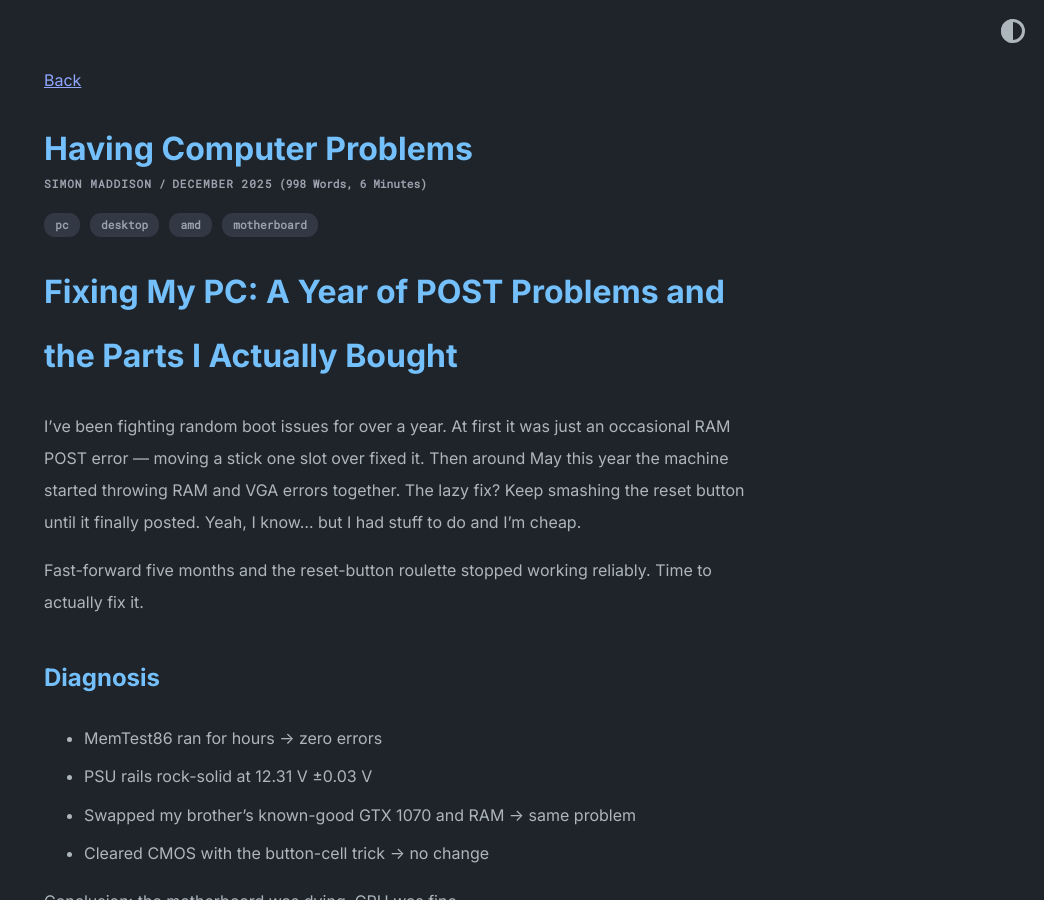
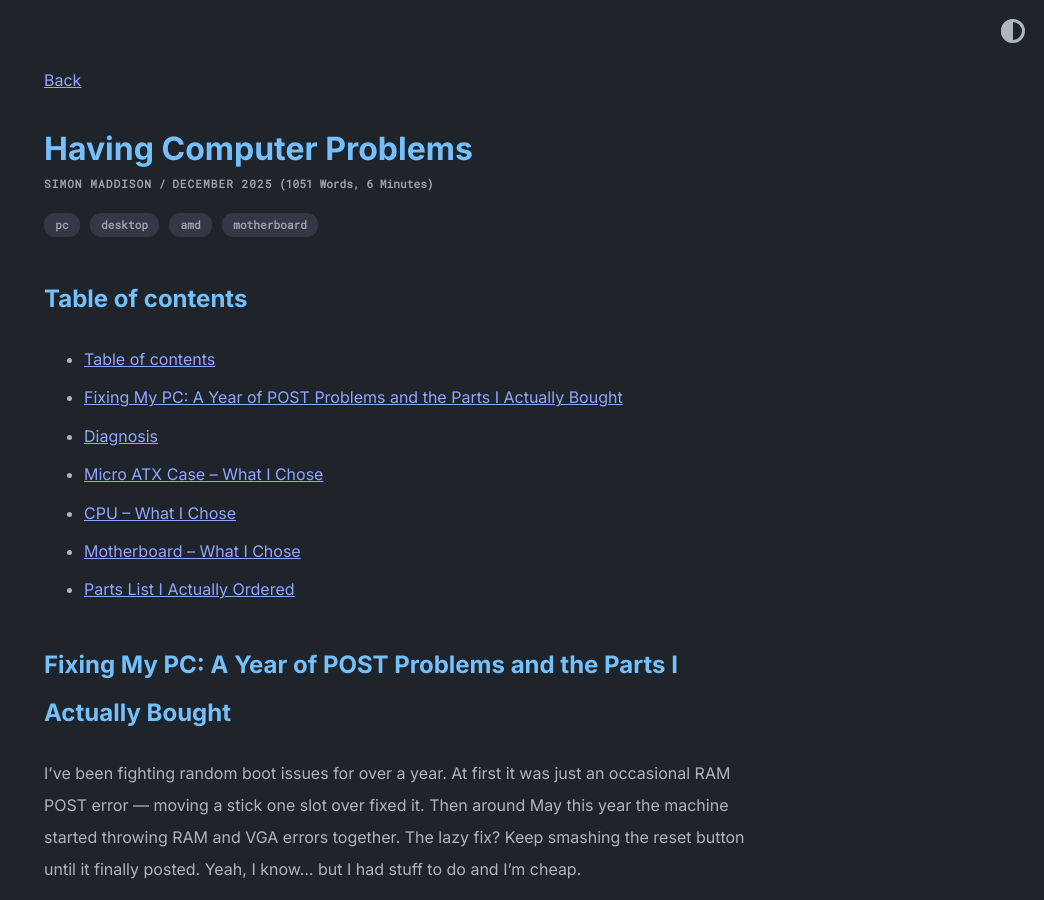
Before and after one commit to Cimos/cimos.github.io, a Jekyll site: the page built from _posts/2025-12-03-computer-problems.md, in a window 1280 px wide and 900 px high. Shown: the whole window, without its empty margins (236-1280 px from the left). Built offline with Jekyll 4.4.1, drawn with Linux system fonts in a browser that asks for light colours.

Commit message:
Add table of contents

```diff
--- a/_posts/2025-12-03-computer-problems.md
+++ b/_posts/2025-12-03-computer-problems.md
@@ -6,13 +6,23 @@ date:   2025-12-04
 tags: [pc,desktop,amd,motherboard]
 ---
 
-# Fixing My PC: A Year of POST Problems and the Parts I Actually Bought
+## Table of contents
+
+- [Table of contents](#table-of-contents)
+- [Fixing My PC: A Year of POST Problems and the Parts I Actually Bought](#fixing-my-pc-a-year-of-post-problems-and-the-parts-i-actually-bought)
+- [Diagnosis](#diagnosis)
+- [Micro ATX Case – What I Chose](#micro-atx-case--what-i-chose)
+- [CPU – What I Chose](#cpu--what-i-chose)
+- [Motherboard – What I Chose](#motherboard--what-i-chose)
+- [Parts List I Actually Ordered](#parts-list-i-actually-ordered)
+
+## Fixing My PC: A Year of POST Problems and the Parts I Actually Bought
 
 I’ve been fighting random boot issues for over a year. At first it was just an occasional RAM POST error — moving a stick one slot over fixed it. Then around May this year the machine started throwing RAM and VGA errors together. The lazy fix? Keep smashing the reset button until it finally posted. Yeah, I know… but I had stuff to do and I’m cheap.
 
 Fast-forward five months and the reset-button roulette stopped working reliably. Time to actually fix it.
 
-## Diagnosis
+### Diagnosis
 - MemTest86 ran for hours → zero errors
 - PSU rails rock-solid at 12.31 V ±0.03 V
 - Swapped my brother’s known-good GTX 1070 and RAM → same problem
@@ -24,7 +34,7 @@ I’m a tight-arse, so my first plan was just to grab the cheapest working AM4 b
 
 Here are the trade studies I actually did and what I ended up buying.
 
-### Micro ATX Case – What I Chose
+#### Micro ATX Case – What I Chose
 <!--
 | Case                                    | Price | Volume | GPU Max | Fans / Rad       | Side Panel     | My Thoughts &nbsp;&nbsp;&nbsp;&nbsp;&nbsp;&nbsp; |
 |-----------------------------------------|-------|--------|---------|------------------|----------------|--------------------------------------------------|
@@ -135,7 +145,7 @@ I went with the **Lian Li DAN-A3 Black Mesh** because it’s the cheapest fully-
   </div>
 </div>
 
-### CPU – What I Chose
+#### CPU – What I Chose
 
 <table>
   <thead>
@@ -199,7 +209,7 @@ I decided on the **Ryzen 7 5700X**. For ~$80 more than the 5500 I get two extra
   </div>
 </div>
 
-### Motherboard – What I Chose
+#### Motherboard – What I Chose
 <table>
   <thead>
     <tr style="background-color: #2c3e50; color: white;">
@@ -267,7 +277,7 @@ I went with the **ASRock B550M WiFi SE** because for only $40 more than the dirt
   </div>
 </div>
 
-## Parts List I Actually Ordered
+### Parts List I Actually Ordered
 - Case: Lian Li DAN-A3 Black Mesh – $70
 - CPU: AMD Ryzen 7 5700X – $160
 - Motherboard: ASRock B550M WiFi SE – $95
```
